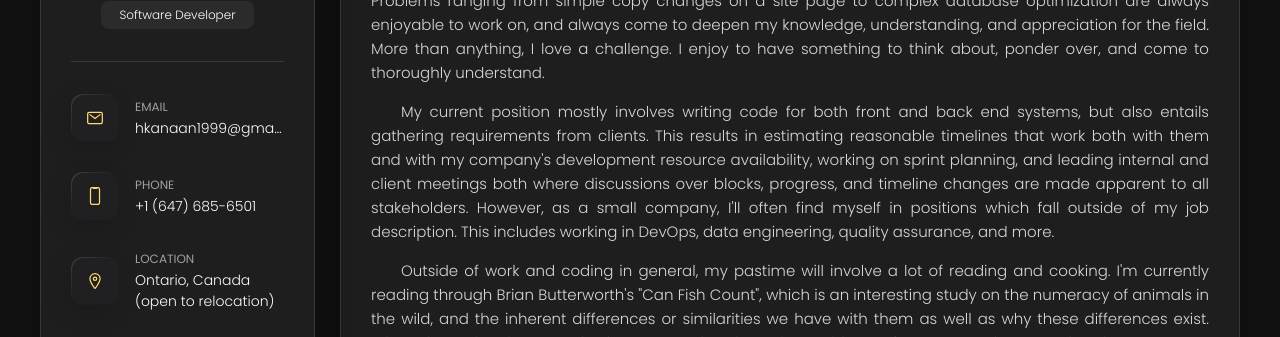
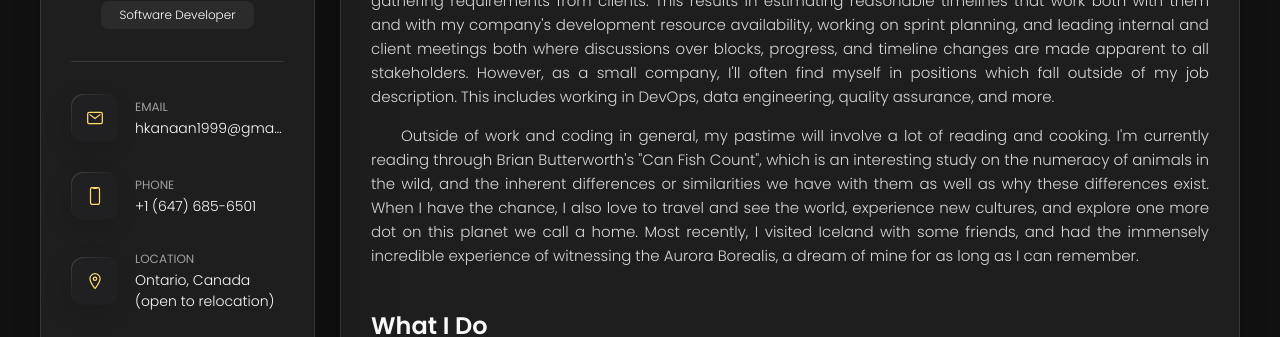
Before and after one commit to hanikanaan/hanikanaan.github.io, a plain HTML site: page index.html in a window 1280 px wide. Shown: the part 349-686 px from the top of the page. Drawn offline with nearby package versions, Linux system fonts and the light colour scheme.

Commit message:
Update index.html

```diff
--- a/index.html
+++ b/index.html
@@ -179,14 +179,6 @@
             backend development. My favourite programming languages to use are Python and JavaScript, as I feel they're both
             very diverse, but I also have used lower level tools such as C, C++, and even assembly - albeit not with great
             confidence for the latter.
-          </p>
-
-          <p style="text-align:justify">
-            &emsp;&emsp;One of my favourite things about working with software is always having a unique problem to solve.
-            Problems ranging from simple copy changes on a site page to complex database optimization are always enjoyable
-            to work on, and always come to deepen my knowledge, understanding, and appreciation for the field. More than
-            anything, I love a challenge. I enjoy to have something to think about, ponder over, and come to thoroughly
-            understand.
           </p>
 
           <p style="text-align:justify">
```
